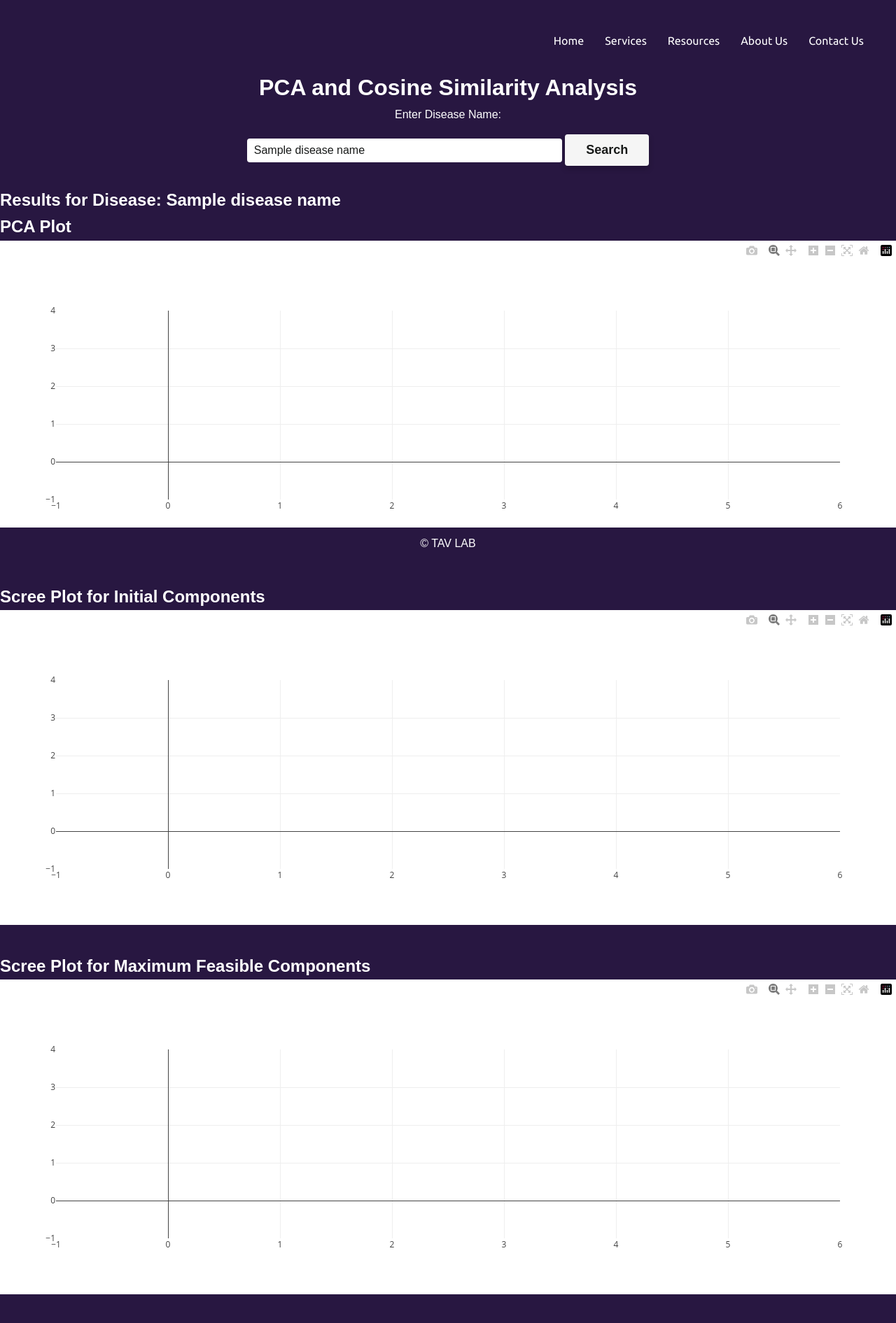
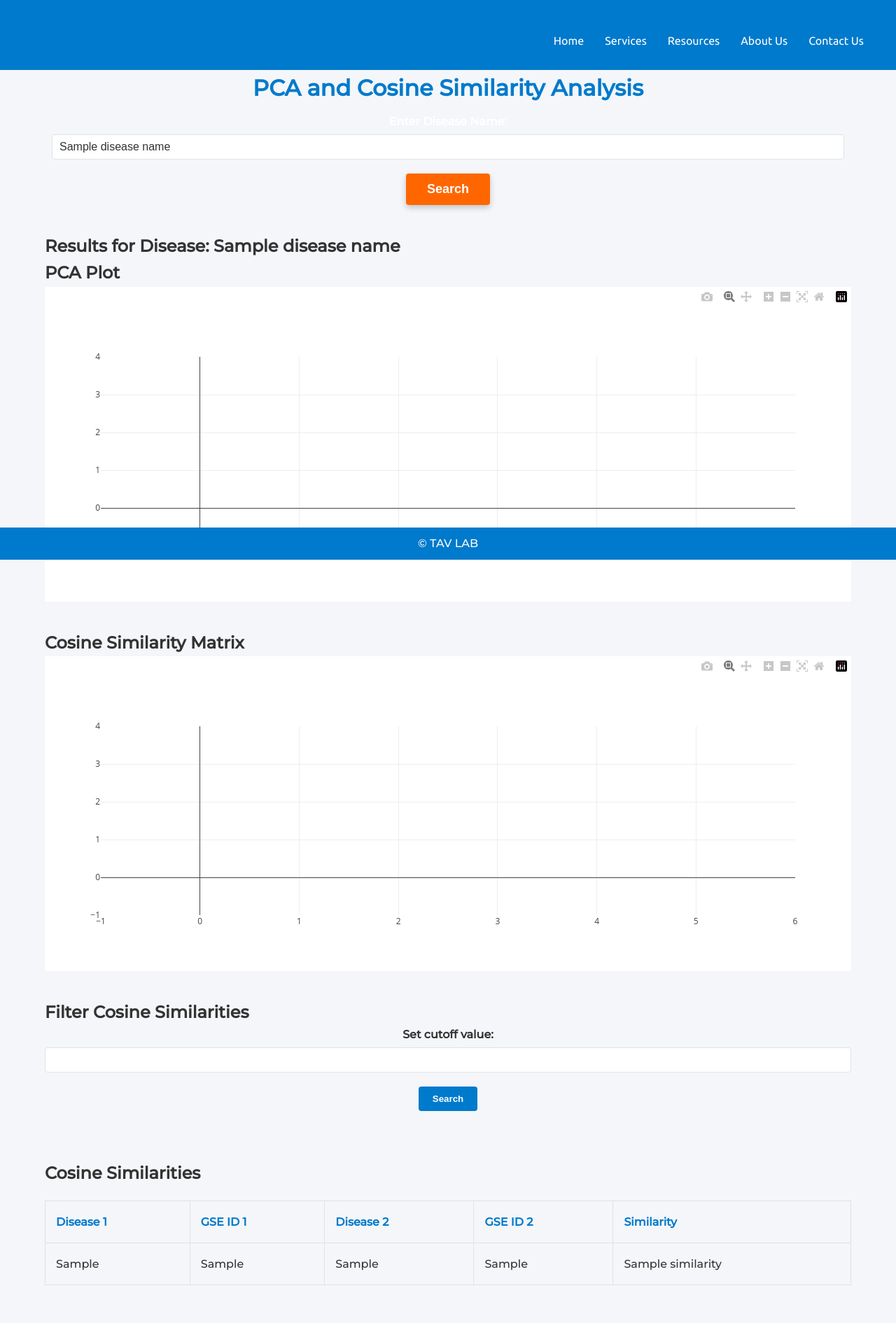
Before and after one commit to om21481/tav_website, a Django app: template templates/index.html in a window 1280 px wide. Shown: the top 1891 px of the page at 70% size. After the commit the page ends 1837 px from the top, so only its background shows below. Run offline with Django 4.2, Linux system fonts and the light colour scheme; the template is opened without the code that fills it: most values are stand-ins (such as "Sample title", 1, 10 or a date in 2020); some libraries are stand-ins or nearby versions.

Commit message:
added services, changed design, all_in_one left

```diff
--- a/static/css/style.css
+++ b/static/css/style.css
@@ -8,21 +8,23 @@
 
 /* Layout */
 body {
-    font-family: Arial, sans-serif;
+    font-family: 'Montserrat', sans-serif;
     line-height: 1.6;
-    background-color: #281741; /* Dark purple color for the whole page */
-    color: #fff; /* White text color for contrast */
+    background-color: #f4f6f9; /* Light background for a clean look */
+    color: #333; /* Dark text color for readability */
+    overflow-x: hidden; /* Prevent horizontal overflow */
 }
 
 /* Header */
 .main-header {
-    background-color: #281741; /* Same dark purple color for header */
+    background-color: #007acc; /* Professional blue for header */
     color: #fff;
     height: 100px;
     padding: 1rem;
     font-family: 'Ubuntu';
 }
 
+/* Navbar */
 .navbar ul {
     list-style: none;
     padding-left: 0;
@@ -39,9 +41,11 @@
     color: #fff;
     font-family: 'Ubuntu';
     text-decoration: none;
+    transition: color 0.3s;
 }
 
 .navbar ul li a:hover {
+    color: #ffcc00; /* Highlight color on hover */
     text-decoration: underline;
 }
 
@@ -49,29 +53,31 @@
 .container {
     display: flex;
     margin: 20px;
-    background-color: rgba(255, 255, 255, 0.1); /* Light background for content area */
+    background-color: #ffffff; /* Light background for content area */
     border-radius: 8px;
+    box-shadow: 0 4px 8px rgba(0, 0, 0, 0.1); /* Light shadow for better separation */
 }
 
 /* Sidebar */
 .sidebar {
     width: 200px;
-    background: #f0e6f6;
+    background: #f0f4f8; /* Slightly off-white for contrast */
     padding: 20px;
-    border-right: 2px solid #fff;
-    color: #281741;
+    border-right: 2px solid #dfe3e6;
+    color: #007acc; /* Matching blue color */
 }
 
 /* Main Content Area */
 .content {
     flex: 1;
     padding: 20px;
-    color: #fff; /* White text color */
+    color: #333; /* Dark text color */
+    overflow-x: auto; /* Allow horizontal scrolling for content */
 }
 
 /* Footer */
 footer {
-    background-color: #281741; /* Same dark purple color for footer */
+    background-color: #007acc; /* Matching blue for footer */
     color: #fff;
     text-align: center;
     padding: 10px;
@@ -88,43 +94,59 @@
 form label {
     display: block;
     margin-bottom: 5px;
+    font-weight: bold;
 }
 
 form input, form button, form textarea {
     width: 100%;
     padding: 8px;
     margin-bottom: 10px;
-    border: 1px solid #ddd;
+    border: 1px solid #dfe3e6;
     border-radius: 4px;
 }
 
+/* General button styles */
 form button {
-    background-color: #281741;
+    background-color: #007acc; /* Matching blue for buttons */
     color: #fff;
     border: none;
+    padding: 10px 20px;
+    border-radius: 4px;
     cursor: pointer;
+    font-weight: bold;
+    transition: background-color 0.3s, transform 0.2s;
+    margin-top: 10px;
+    width: auto; /* Adjust width based on content */
+    display: inline-block; /* Make button only as wide as its content */
 }
 
+/* Adjust hover effects */
 form button:hover {
-    background-color: #3c2458;
+    background-color: #005fa3; /* Darker blue on hover */
+    transform: scale(1.05);
 }
+
 
 /* Services */
 .service-list {
     display: flex;
     margin-top: 40px;
+    flex-wrap: wrap; /* Ensure items wrap to the next line */
 }
 
 .service-item {
     height: 200px;
     padding: 20px;
-    font-family: 'Ubuntu', sans-serif;
+    font-family: 'Poppins', sans-serif;
+    flex: 1 1 calc(33.333% - 20px); /* Responsive layout for items */
+    margin: 10px;
+    box-sizing: border-box;
 }
 
 .service-item a button {
     font-size: 18px;
-    color: white;
-    background: orangered;
+    color: #fff;
+    background: #ff6600; /* Highlight color for service buttons */
     width: fit-content;
     padding: 12px 20px;
     line-height: 17px;
@@ -133,6 +155,11 @@
     border-radius: 4px;
     border: none;
     margin-top: 20px;
+    transition: background-color 0.3s;
+}
+
+.service-item a button:hover {
+    background: #cc5200; /* Darker orange on hover */
 }
 
 /* Data Downloader Form Styles */
@@ -141,9 +168,10 @@
     justify-content: center;
     align-items: center;
     padding: 20px;
-    background-color: rgba(40, 23, 65, 0.7);
+    background-color: #f4f6f9; /* Light background for form */
     border-radius: 8px;
-    width: 350px;
+    width: 90%; /* Adjust width to prevent overflow */
+    max-width: 350px;
     margin: 20px auto;
     box-shadow: 0 4px 8px rgba(0, 0, 0, 0.1);
 }
@@ -158,7 +186,7 @@
 }
 
 .dd_head h3 {
-    color: #fff;
+    color: #007acc; /* Matching blue for headings */
     font-size: 1.5rem;
 }
 
@@ -182,13 +210,13 @@
 }
 
 .ui_data label {
-    color: #fff;
+    color: #007acc; /* Blue color for labels */
     font-weight: bold;
 }
 
 .ui_data input[type="text"] {
     padding: 10px;
-    border: 1px solid #ddd;
+    border: 1px solid #dfe3e6;
     border-radius: 4px;
     width: 100%;
     font-size: 1rem;
@@ -196,13 +224,13 @@
 }
 
 .ui_data input[type="text"]:focus {
-    border-color: #f9a825;
+    border-color: #ff6600; /* Highlight color on focus */
     outline: none;
-    box-shadow: 0 0 5px rgba(249, 168, 37, 0.7);
+    box-shadow: 0 0 5px rgba(255, 102, 0, 0.7);
 }
 
 form button {
-    background-color: #281741;
+    background-color: #007acc; /* Matching blue for buttons */
     color: #fff;
     border: none;
     padding: 10px 20px;
@@ -214,23 +242,23 @@
 }
 
 form button:hover {
-    background-color: #3c2458;
+    background-color: #005fa3; /* Darker blue on hover */
     transform: scale(1.05);
 }
 
 /* Embeddings */
-.emebeddings_form {
+.embeddings_form {
     width: 100%;
     padding: 10px;
-    color: white;
+    color: #fff;
 }
 
 .embeddings_form .emb_btn {
     font-size: 18px;
     border: none;
     outline: none;
-    background: whitesmoke;
-    color: #181a19;
+    background: #ff6600; /* Highlight color for buttons */
+    color: #fff;
     border-radius: 4px;
     width: 120px;
     padding: 12px 20px;
@@ -239,12 +267,12 @@
 }
 
 .embeddings_form #disease_name {
-    max-width: 500px;
-    width: 450px;
+    max-width: 100%;
+    width: 100%;
     outline: none;
-    border: none;
+    border: 1px solid #dfe3e6;
     font-size: 16px;
-    color: #181a19;
+    color: #333; /* Dark text color */
     background: #fff;
     padding: 8px 10px;
 }
@@ -253,8 +281,8 @@
     font-size: 18px;
     border: none;
     outline: none;
-    background: whitesmoke;
-    color: #181a19;
+    background: #ff6600; /* Highlight color for buttons */
+    color: #fff;
     border-radius: 4px;
     width: 120px;
     padding: 12px 20px;
@@ -263,53 +291,55 @@
 }
 
 .cutoff #cutoff {
-    max-width: 500px;
-    width: 450px;
+    max-width: 100%;
+    width: 100%;
     outline: none;
-    border: none;
+    border: 1px solid #dfe3e6;
     font-size: 16px;
-    color: #181a19;
+    color: #333; /* Dark text color */
     background: #fff;
     padding: 8px 10px;
 }
 
-.emebeddings {
+.embeddings {
     border: 10px;
     width: 90%;
     margin: auto;
-    font-family: Arial, sans-serif;
+    font-family: 'Montserrat', sans-serif;
 }
 
 h1 {
     text-align: center;
+    color: #007acc; /* Blue color for headings */
 }
 
 form {
     text-align: center;
     margin-bottom: 20px;
 }
-
 .plot {
     margin-bottom: 40px;
+    overflow-x: auto; /* Allow horizontal scrolling if needed */
+    width: 100%; /* Ensure plot container is full width */
 }
 
-.error-message {
-    color: red;
-    text-align: center;
+.plot table {
+    width: 100%; /* Ensure table takes up full width of container */
+    border-collapse: collapse; /* Collapse borders for better styling */
+    margin-top: 20px; /* Add margin for spacing */
 }
 
-table {
-    border-collapse: collapse;
-    width: 100%;
-    margin-bottom: 20px;
+.plot th, .plot td {
+    padding: 15px; /* Increase padding for more space */
+    text-align: left; /* Align text to the left */
+    border: 1px solid #dfe3e6; /* Light border color */
 }
 
-th, td {
-    border: 1px solid #ddd;
-    padding: 8px;
-    text-align: left;
+.plot th {
+    background-color: #f4f6f9; /* Light background for header */
+    color: #007acc; /* Blue color for header text */
 }
 
-th {
-    background-color: #f2f2f2;
+.plot tr {
+    height: 60px; /* Increase row height */
 }
--- a/templates/all_in_one_html.html
+++ b/templates/all_in_one.html
@@ -1,11 +1,11 @@
-<!-- templates/all_in_one.html -->
+{%load static%}
 <!DOCTYPE html>
 <html lang="en">
 <head>
     <meta charset="UTF-8">
     <meta name="viewport" content="width=device-width, initial-scale=1.0">
     <title>All-in-One Service</title>
-    <link rel="stylesheet" href="{{ url_for('static', filename='css/style.css') }}">
+    <link rel="stylesheet" href="{% static 'css/style.css' %}">
 </head>
 <body>
     <header class="main-header">
--- a/templates/index.html
+++ b/templates/index.html
@@ -20,7 +20,7 @@
                     <nav class="navbar">
                         <ul>
                             <li><a href="/">Home</a></li>
-                        <li><a href="/services">Services</a></li>
+                            <li><a href="/services/">Services</a></li>
                             <li><a href="/resources">Resources</a></li>
                             <li><a href="/about">About Us</a></li>
                             <li><a href="/contact">Contact Us</a></li>
@@ -58,7 +58,7 @@
                     </div>
                     {% endif %}
 
-                {% if scree_plot_div %}
+                    <!-- {% if scree_plot_div %}
                     <div class="plot">
                         <h2>Scree Plot for Initial Components</h2>
                         <div id="scree-plot"></div>
@@ -67,9 +67,9 @@
                             Plotly.newPlot('scree-plot', scree_plot_div.data, scree_plot_div.layout);
                         </script>
                     </div>
-                {% endif %}
+                    {% endif %} -->
 
-                {% if scree_plot_div1 %}
+                    <!-- {% if scree_plot_div1 %}
                     <div class="plot">
                         <h2>Scree Plot for Maximum Feasible Components</h2>
                         <div id="scree-plot1"></div>
@@ -78,7 +78,7 @@
                             Plotly.newPlot('scree-plot1', scree_plot_div1.data, scree_plot_div1.layout);
                         </script>
                     </div>
-                {% endif %}
+                    {% endif %} -->
 
                     {% if cosine_plot_div %}
                     <div class="plot">
--- a/website/urls.py
+++ b/website/urls.py
@@ -4,4 +4,6 @@
 urlpatterns = [
     path('', home),
     path('embeddings/', embeddings),
+    path('services/', services),
+    path('all_in_one/', all_in_one),
 ]
```
Also changed, not shown: templates/services.html (+22 -8 lines), website/views.py (+4 -4 lines). Lines whose indentation alone changed are shown as unchanged.
